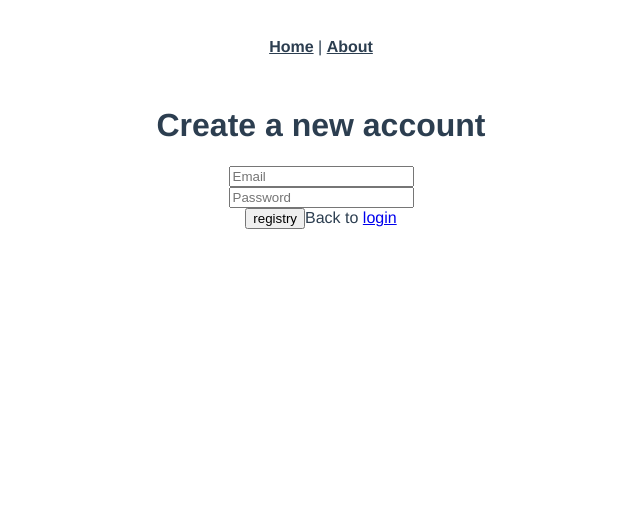
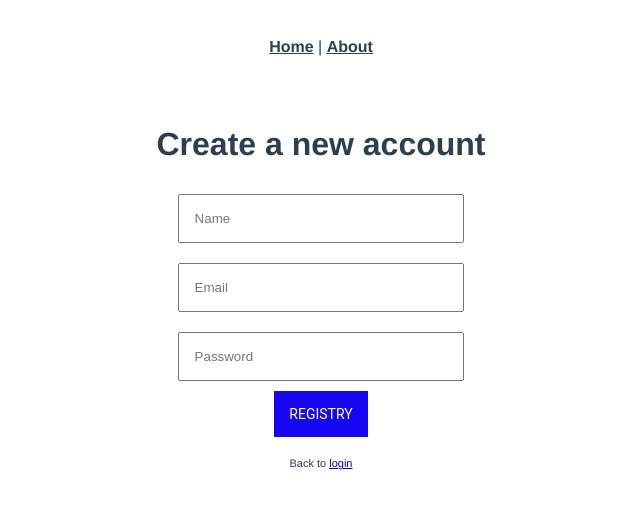
Before and after one commit to 21E321E4-DFE-GRP-EDC-01C1-T1-P1/evently-vue, a Vue app: page /register in a window 1280 px wide. Shown: the top 508 px of the page, without its empty margins (319-959 px from the left). Built offline with nearby package versions, Linux system fonts and the light colour scheme.

Commit message:
login signup and home

```diff
--- a/package.json
+++ b/package.json
@@ -10,7 +10,7 @@
   },
   "dependencies": {
     "core-js": "^3.6.5",
-    "firebase": "^9.1.0",
+    "firebase": "^5.9.2",
     "vue": "^3.0.0",
     "vue-router": "^4.0.0-0"
   },
--- a/src/main.js
+++ b/src/main.js
@@ -1,7 +1,7 @@
-import { createApp } from 'vue'
-import App from './App.vue'
-import router from './router'
-import { initializeApp } from 'firebase/app';
+import { createApp } from 'vue';
+import App from './App.vue';
+import router from './router';
+import firebase from 'firebase';
 
 createApp(App).use(router).mount('#app')
 
@@ -14,4 +14,4 @@ const firebaseConfig = {
   appId: "1:736198572993:web:d5fc1ef740c52b270c0d40"
 };
 
-initializeApp(firebaseConfig);
+firebase.initializeApp(firebaseConfig);
--- a/src/router/index.js
+++ b/src/router/index.js
@@ -1,5 +1,5 @@
-import { createRouter, createWebHistory } from 'vue-router'
-import Home from '../views/Home.vue'
+import { createRouter, createWebHistory } from 'vue-router';
+import Home from '../views/Home.vue';
 import Login from '../views/Login.vue';
 import SignUp from '../views/SignUp.vue';
 
--- a/src/views/Home.vue
+++ b/src/views/Home.vue
@@ -1,18 +1,44 @@
 <template>
   <div class="home">
-    <img alt="Vue logo" src="../assets/logo.png">
-    <HelloWorld msg="Welcome to Your Vue.js App"/>
+     <h3>Welcome</h3>
+           <p>{{user.displayName}}</p>
+           <p>{{user.email}}</p>
+
+        <button
+        type="submit"
+        class="btn btn-dark btn-lg btn-block"
+        @click="logOut()">
+            Log out
+        </button>
   </div>
 </template>
 
 <script>
-// @ is an alias to /src
-import HelloWorld from '@/components/HelloWorld.vue'
+import firebase from "firebase";
 
 export default {
-  name: 'Home',
-  components: {
-    HelloWorld
+  data() {
+    return {
+      user: null
+    };
+  },
+  created() {
+    firebase.auth().onAuthStateChanged((user) => {
+      if (user) {
+        this.user = user;
+      } else {
+        this.user = null;
+      }
+    });
+  },
+  methods: {
+    logOut() {
+      firebase.auth().signOut().then(() => {
+        firebase.auth().onAuthStateChanged(() => {
+          this.$router.push('/login')
+        })
+      })
+    }
   }
-}
+};
 </script>
--- a/src/views/Login.vue
+++ b/src/views/Login.vue
@@ -19,16 +19,16 @@ export default {
     data(){
         return{
             email:'',
-            password:''
+            password:'',
         };
     },
     methods: {
         login: function(){
             firebase.auth().signInWithEmailAndPassword(this.email, this.password)
             .then(
-                 (user) => {
-                    this.$router.replace('home')
-                     alert(`Welcome, ${{email}}`)
+                 () => {
+                    this.$router.replace('/home')
+                     alert("Welcome !!")
                 },
                 (err) => {
                     alert('Oops, something went wrong' + err.message)
@@ -38,4 +38,34 @@ export default {
     },
 };
 </script>
-<style scoped></style>
+<style scoped>
+login {
+  margin-top: 40px;
+}
+input {
+  margin: 10px 0;
+  width: 20%;
+  padding: 15px;
+}
+button {
+  font-family: "Roboto", sans-serif;
+  text-transform: uppercase;
+  outline: 0;
+  background: #4caf50;
+  border: 0;
+  padding: 15px;
+  color: #ffffff;
+  font-size: 14px;
+  -webkit-transition: all 0.3 ease;
+  transition: all 0.3 ease;
+  cursor: pointer;
+}
+p {
+  margin-top: 40px;
+  font-size: 13px;
+}
+p a {
+  text-decoration: underline;
+  cursor: pointer;
+}
+</style>
--- a/src/views/SignUp.vue
+++ b/src/views/SignUp.vue
@@ -1,6 +1,8 @@
 <template>
     <div class="sign-up">
         <h1>Create a new account</h1>
+        <input type="text" placeholder="Name" v-model="name">
+        <br>
         <input type="text" placeholder="Email" v-model="email" >
         <br>
         <input type="password" placeholder="Password" v-model="password">
@@ -16,6 +18,7 @@ export default {
     name: 'signUp',
     data(){
         return{
+            name: '',
             email:'',
             password: '',
         };
@@ -25,6 +28,9 @@ export default {
             firebase.auth().createUserWithEmailAndPassword(this.email, this.password)
             .then(
                 (user) => {
+                     user.user.updateProfile({
+                        displayName: this.name
+                    })
                     this.$router.replace('home')
                 },
                 (err) => {
@@ -35,3 +41,31 @@ export default {
     },
 };
 </script>
+<style scoped>
+.sign-up {
+  margin-top: 40px;
+}
+input {
+  margin: 10px 0;
+  width: 20%;
+  padding: 15px;
+}
+button {
+  font-family: "Roboto", sans-serif;
+  text-transform: uppercase;
+  outline: 0;
+  background: #1606f3;
+  border: 0;
+  padding: 15px;
+  color: #ffffff;
+  font-size: 14px;
+  -webkit-transition: all 0.3 ease;
+  transition: all 0.3 ease;
+  cursor: pointer;
+}
+span {
+  display: block;
+  margin-top: 20px;
+  font-size: 11px;
+}
+</style>
```
Also changed, not shown: 1 other file (tests, documents, lock files or other folders).
